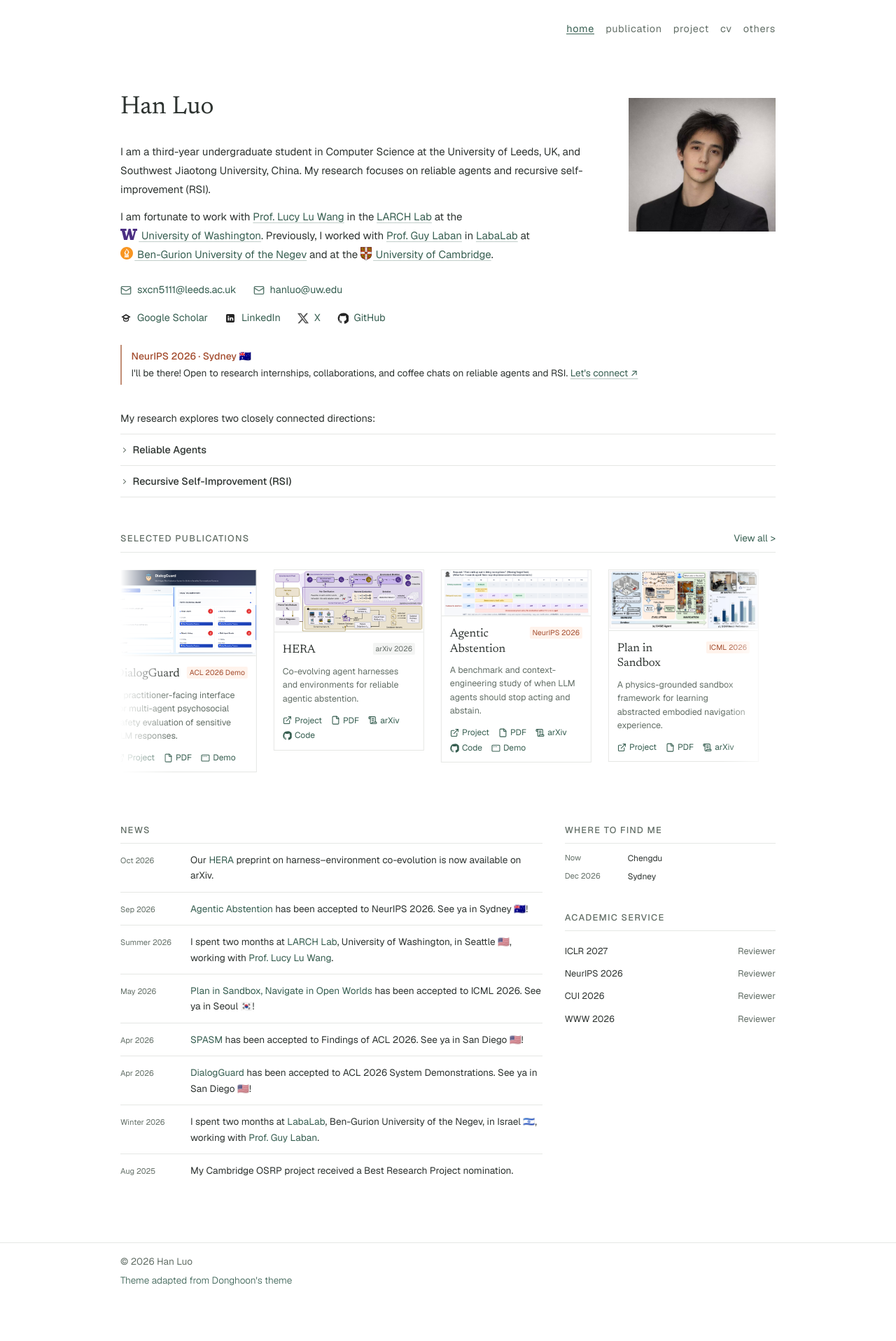
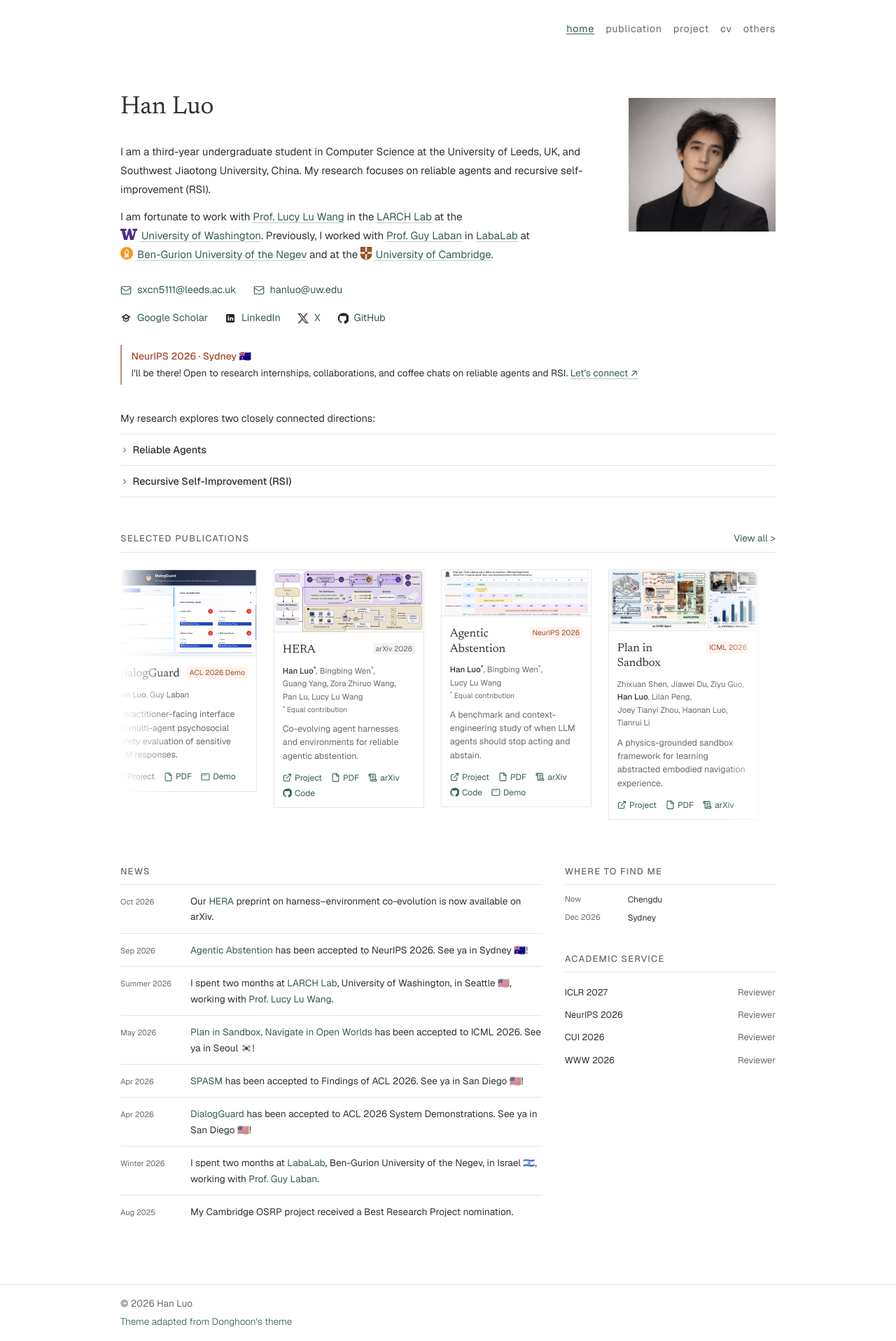
Before and after one commit to lhannnn/lhannnn.github.io, a Jekyll site: the page built from index.html, in a window 1280 px wide. Shown: the whole page at 70% size. Built offline with Jekyll 4.4.1, drawn with Linux system fonts in a browser that asks for light colours; nearby versions of some CDN libraries; some web fonts are replaced; before the commit the page ends 1858 px from its top, so only the background shows below that.

Commit message:
Show author lists and equal contributions on homepage publication cards

```diff
--- a/assets/css/home.css
+++ b/assets/css/home.css
@@ -357,6 +357,30 @@
   min-width: 0;
 }
 
+.home-project-authors {
+  margin: 0 !important;
+  font-size: .72rem;
+  font-weight: 400;
+  line-height: 1.6;
+  color: rgb(var(--muted)) !important;
+}
+
+.home-project-author {
+  white-space: nowrap;
+}
+
+.home-project-author--self {
+  color: rgb(var(--ink));
+  font-weight: 500;
+}
+
+.home-project-cofirst {
+  margin: .15rem 0 0 !important;
+  font-size: .65rem;
+  line-height: 1.5;
+  color: rgb(var(--muted)) !important;
+}
+
 .home-project-description {
   margin-bottom: 5px !important;
   font-size: 0.78rem;
--- a/index.html
+++ b/index.html
@@ -105,6 +105,17 @@ description: Personal academic website of Han Luo, a Computer Science undergradu
               </div>
               {% if project.venue %}<span class="home-project-venue venue-label{% if project_pub.publication_type == 'preprint' or project.venue contains 'arXiv' %} venue-label--preprint{% endif %}">{{ project.venue }}</span>{% endif %}
             </div>
+            {% if project_pub.authors %}
+            <div class="home-project-authorship">
+              <p class="home-project-authors">
+                {%- for author in project_pub.authors -%}
+                  {%- unless forloop.first %}, {% endunless -%}
+                  <span class="home-project-author{% if author == site.author.name %} home-project-author--self{% endif %}">{{ author | escape }}{% if project_pub.coauthors contains author %}<sup>*</sup>{% endif %}</span>
+                {%- endfor -%}
+              </p>
+              {% if project_pub.coauthors.size > 0 %}<p class="home-project-cofirst"><sup>*</sup> Equal contribution</p>{% endif %}
+            </div>
+            {% endif %}
             {% if project.description %}<p class="home-project-description">{{ project.description }}</p>{% endif %}
             {% if project_pub %}
             <p class="home-project-metadata">
```
